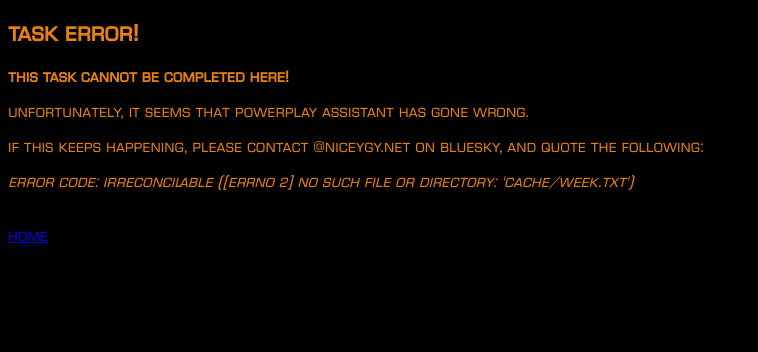
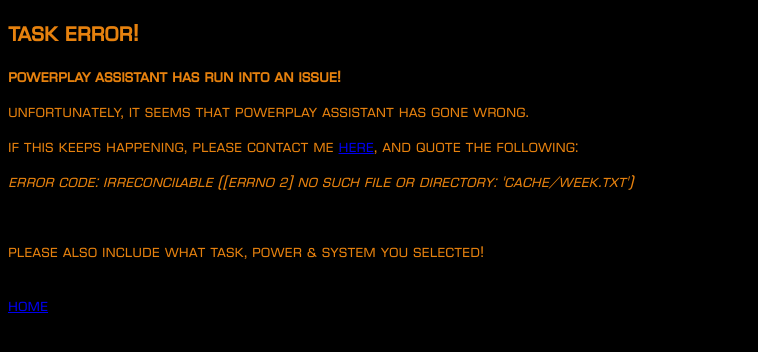
Before and after one commit to Niceygy/PowerPlayAssistant, a Flask app: page /database in a window 1280 px wide. Shown: the top 352 px of the page, without its empty margins (0-758 px from the left). Run offline with Flask 3, Linux system fonts and the light colour scheme; some libraries are stand-ins or nearby versions.

Commit message:
Handle system coordinates return value; update error handling in is_crime and improve error message in does_not_work.html

```diff
--- a/server/database/database.py
+++ b/server/database/database.py
@@ -95,7 +95,7 @@ def system_coordinates(system_name, database):
 
     if result == [None, None, None] or result == None:
         print(f"?? for {system_name}")
-        return [0, 0, 0]
+        return None
 
     return [result.latitude, result.longitude, result.height]
 
--- a/templates/does_not_work.html
+++ b/templates/does_not_work.html
@@ -11,11 +11,14 @@
 <body>
     <!-- <h1>PowerPlay Assistant</h1> -->
     <h2>Task Error!</h2>
-    <p><strong>This task cannot be completed here!</strong></p>
+    <p><strong>PowerPlay Assistant has run into an issue!</strong></p>
     <p>Unfortunately, it seems that PowerPlay Assistant has gone wrong.</p>
-    <p>If this keeps happening, please contact @niceygy.net on Bluesky, and quote the following:</p>
+    <!-- <p></p> -->
+    <p>If this keeps happening, please contact me <a href="https://go.niceygy.net/powerplay_assist_thread">here</a>, and quote the following:</p>
 
     <p><i>ERROR CODE: {{ ERRORCODE }} ({{ ERRORDATA }})</i></p>
+    <br>
+    <p>Please also include what task, power & system you selected!</p>
     <br>
 
 </body>
```
Also changed, not shown: server/handlers/is_crime.py (+9 -1 lines).
